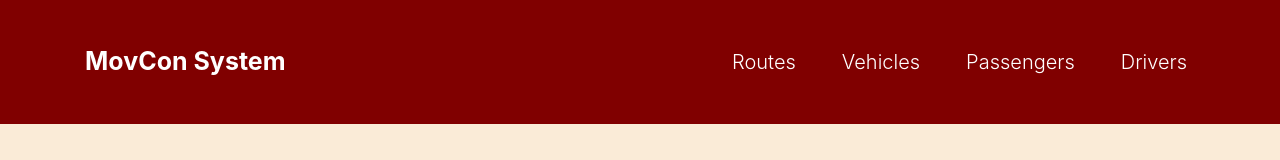
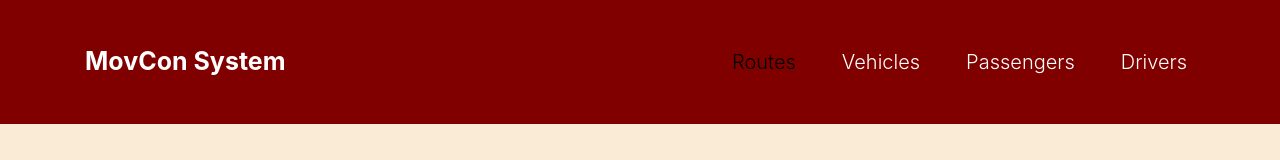
Before and after one commit to mashm3ll0w/phase-3-ip-frontend, a React (Create React App) app: page / in a window 1280 px wide. Shown: the top 160 px of the page. Built offline with nearby package versions, Linux system fonts and the light colour scheme; no server answers.

Commit message:
Created the app routing for the RouteDetails component

```diff
--- a/src/components/App.js
+++ b/src/components/App.js
@@ -1,6 +1,7 @@
 import NavBar from "./NavBar";
 import HomePage from "./HomePage";
 import { Routes, Route } from "react-router-dom";
+import RouteDetails from "./RouteDetails";
 
 export default function App() {
   return (
@@ -8,6 +9,7 @@ export default function App() {
       <NavBar />
       <Routes>
         <Route path="/" element={<HomePage />} />
+        <Route path="/routes/:id" element={<RouteDetails />} />
       </Routes>
     </div>
   );
--- a/src/components/NavBar.js
+++ b/src/components/NavBar.js
@@ -12,7 +12,7 @@ export default function NavBar() {
           >
             <ul className="navbar-nav">
               <li className="nav-item">
-                <NavLink className="nav-link" to="/routes">
+                <NavLink className="nav-link" to="/">
                   Routes
                 </NavLink>
               </li>
```
